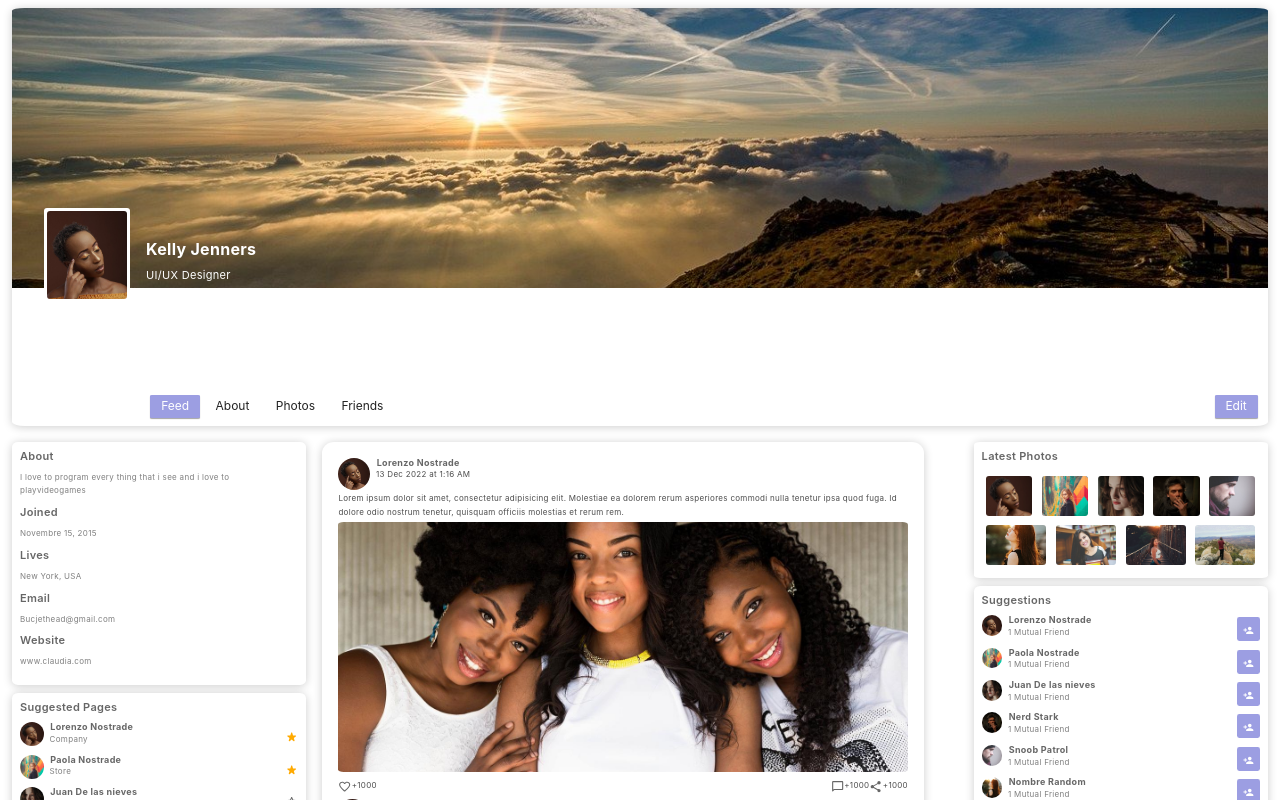
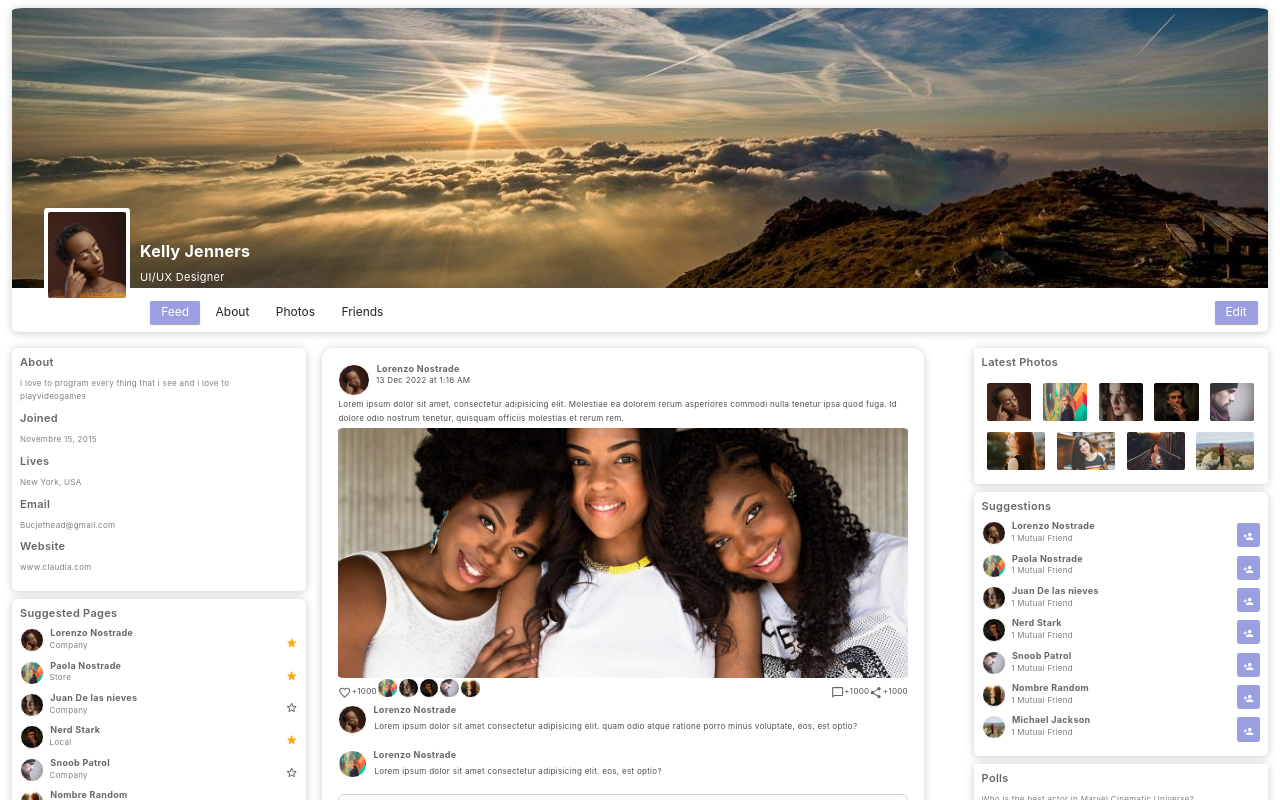
Before and after one commit to YamiKawa1/Inteligente, a React (Create React App) app: page / in a window 1280 px wide. Shown: the top 800 px of the page. Built offline with nearby package versions, Linux system fonts and the light colour scheme.

Commit message:
Header Ready

```diff
--- a/src/components/common/PhotoGroup.jsx
+++ b/src/components/common/PhotoGroup.jsx
@@ -1,9 +1,20 @@
 import React from 'react'
+import { Picture } from './styledComponents'
+import P2 from '../../assets/img/P2.jpg'
+import P3 from '../../assets/img/P3.jpg'
+import P4 from '../../assets/img/P4.jpg'
+import P5 from '../../assets/img/P5.jpg'
+import P6 from '../../assets/img/P6.jpg'
+import './common.css'
 
-export default function PhotoGroup() {
+export default function PhotoGroup(props) {
   return (
-    <div>
-
+    <div className='d-flex '>
+      <div><Picture shape='circle' image={P2} width='1.3em' height='1.3em'/></div>
+      <div><Picture shape='circle' image={P3} width='1.3em' height='1.3em'/></div>
+      <div><Picture shape='circle' image={P4} width='1.3em' height='1.3em'/></div>
+      <div><Picture shape='circle' image={P5} width='1.3em' height='1.3em'/></div>
+      <div><Picture shape='circle' image={P6} width='1.3em' height='1.3em'/></div>
     </div>
   )
 }
--- a/src/components/common/common.css
+++ b/src/components/common/common.css
@@ -4,8 +4,8 @@
 
 .HeaderProfile {
     background-color: white;
-    position: relative;
-    bottom: 5em;
+    position: absolute;
+    bottom: 30px;
     left: 2em;
     border-radius: 3px;
     padding: 3px;
@@ -13,9 +13,9 @@
 
 .NameTextProfile {
     margin-bottom: 0;
-    position: relative;
-    bottom: 3em;
-    left: 3em;
+    position: absolute;
+    bottom: 30px;
+    left: 8em;
     color: white;
 }
 
--- a/src/components/common/styledComponents.jsx
+++ b/src/components/common/styledComponents.jsx
@@ -24,6 +24,7 @@ border-radius: ${props=> props.shape === 'circle' ? '50%': '3px'};
 background-repeat: no-repeat;
 background-position: center;
 background-size: cover;
+border: 1px solid white;
 `
 
 export const GeneralButton = styled.button`
--- a/src/components/layouts/Suggestions/Suggestions.jsx
+++ b/src/components/layouts/Suggestions/Suggestions.jsx
@@ -15,13 +15,13 @@ export default function Suggestions() {
     <div>
         <div className='Menu'>
           <h1>Suggestions</h1>
-          <PictureTextButton image={P1} shape='circle' width='1.3em' height='1.3em' name='Lorenzo Nostrade' subtitle='1 Mutual Friend' isButton button active/>
-          <PictureTextButton image={P2} shape='circle' width='1.3em' height='1.3em' name='Paola Nostrade' subtitle='1 Mutual Friend' isButton button active/>
-          <PictureTextButton image={P3} shape='circle' width='1.3em' height='1.3em' name='Juan De las nieves' subtitle='1 Mutual Friend' isButton button active/>
-          <PictureTextButton image={P4} shape='circle' width='1.3em' height='1.3em' name='Nerd Stark' subtitle='1 Mutual Friend' isButton button active/>
-          <PictureTextButton image={P5} shape='circle' width='1.3em' height='1.3em' name='Snoob Patrol' subtitle='1 Mutual Friend' isButton button active/>
-          <PictureTextButton image={P6} shape='circle' width='1.3em' height='1.3em' name='Nombre Random' subtitle='1 Mutual Friend' isButton button active/>
-          <PictureTextButton image={P9} shape='circle' width='1.3em' height='1.3em' name='Michael Jackson' subtitle='1 Mutual Friend' isButton button active/>
+          <PictureTextButton image={P1} shape='circle' width='1.5em' height='1.5em' name='Lorenzo Nostrade' subtitle='1 Mutual Friend' isButton button active/>
+          <PictureTextButton image={P2} shape='circle' width='1.5em' height='1.5em' name='Paola Nostrade' subtitle='1 Mutual Friend' isButton button active/>
+          <PictureTextButton image={P3} shape='circle' width='1.5em' height='1.5em' name='Juan De las nieves' subtitle='1 Mutual Friend' isButton button active/>
+          <PictureTextButton image={P4} shape='circle' width='1.5em' height='1.5em' name='Nerd Stark' subtitle='1 Mutual Friend' isButton button active/>
+          <PictureTextButton image={P5} shape='circle' width='1.5em' height='1.5em' name='Snoob Patrol' subtitle='1 Mutual Friend' isButton button active/>
+          <PictureTextButton image={P6} shape='circle' width='1.5em' height='1.5em' name='Nombre Random' subtitle='1 Mutual Friend' isButton button active/>
+          <PictureTextButton image={P9} shape='circle' width='1.5em' height='1.5em' name='Michael Jackson' subtitle='1 Mutual Friend' isButton button active/>
         </div>
     </div>
   )
--- a/src/components/layouts/layouts.css
+++ b/src/components/layouts/layouts.css
@@ -4,6 +4,7 @@
 }
 
 .HeaderContainer {
+    position: relative;
     background-color: white;
     margin-top: 0.5em;
     width: 100%;
```
